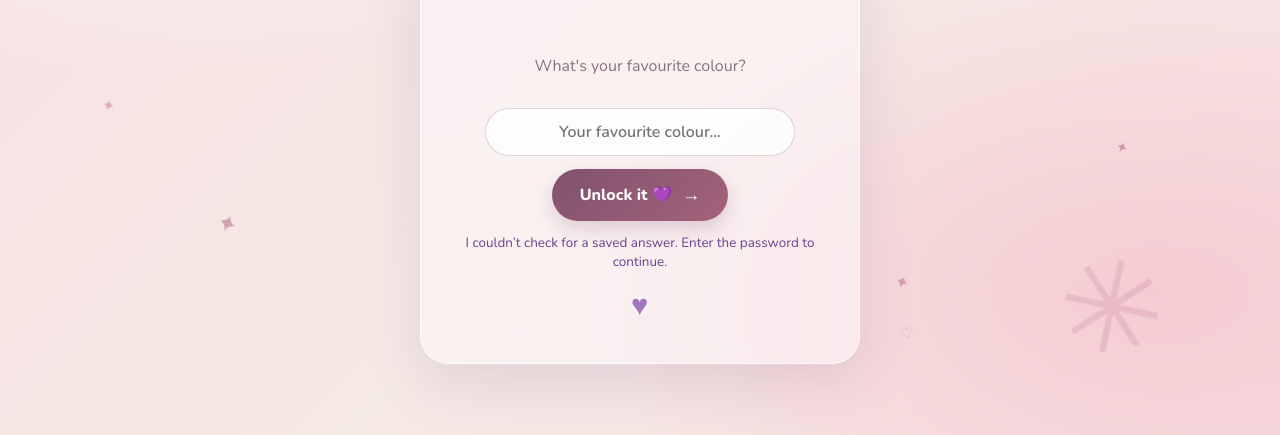
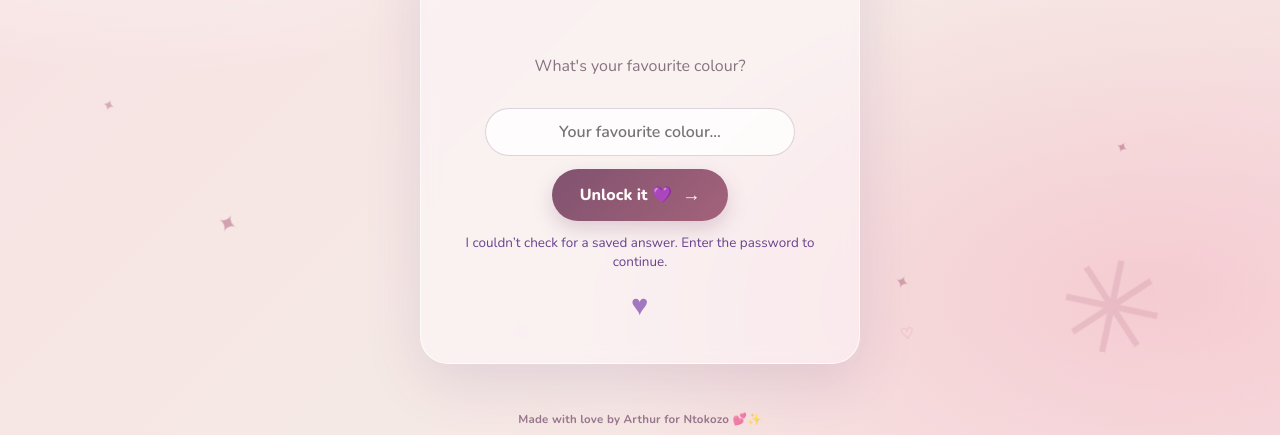
Before and after one commit to Arthur-Weale/our-story, a website with bundled scripts: page index.html in a window 1280 px wide. Shown: the part 365-800 px from the top of the page. Built offline with nearby package versions, Linux system fonts and the light colour scheme; files whose address does not match are found by name.

Commit message:
Add footer with site credit message

```diff
--- a/index.html
+++ b/index.html
@@ -220,6 +220,8 @@
         </section>
     </main>
 
+    <footer class="site-credit">Made with love by Arthur for Ntokozo 💕✨</footer>
+
     <script type="module" src="script.js"></script>
 </body>
 </html>
```
